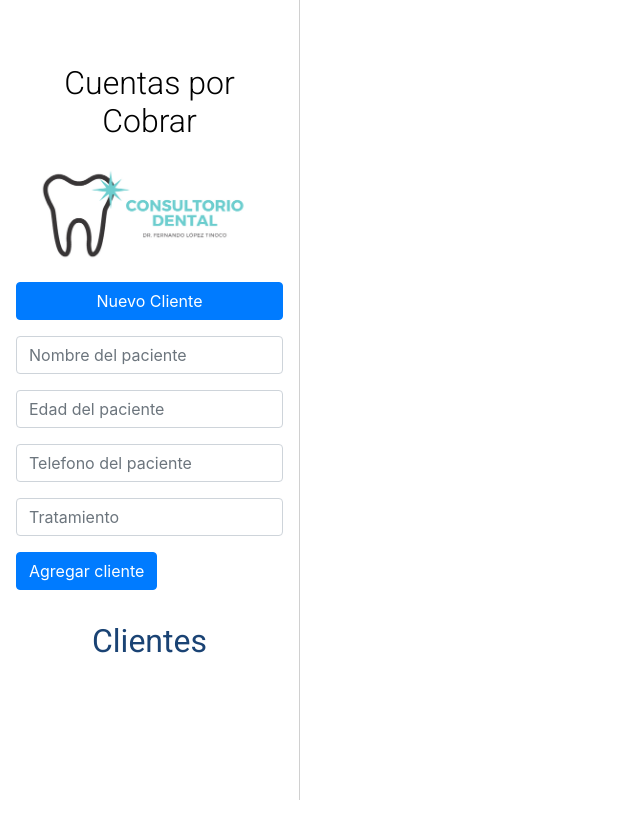
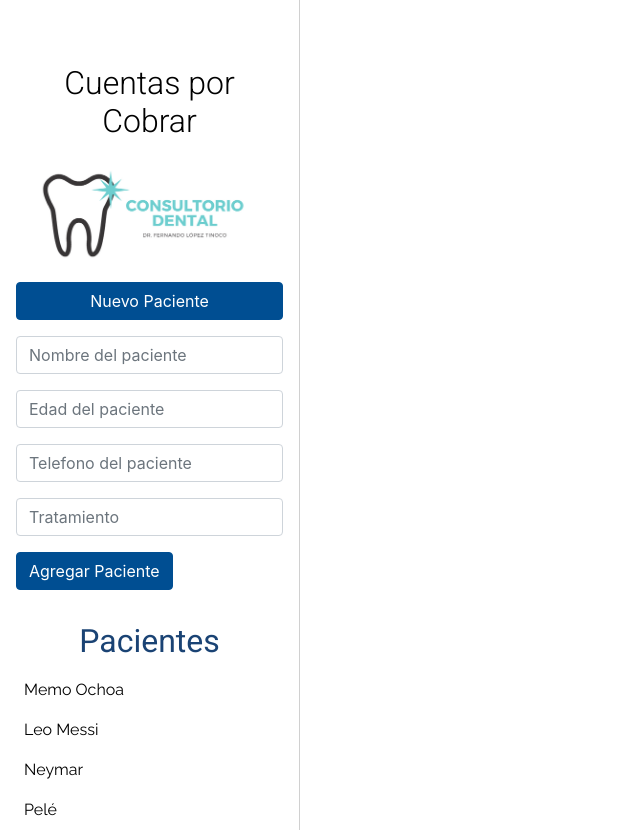
Before and after one commit to MarcoCarrillo/ConsultorioDental-cliente, a React (Create React App) app: page /menu-principal in a window 1280 px wide. Shown: the whole page, without its empty margins (0-640 px from the left). Before the commit the page ends 800 px from the top, so only its background shows below. Built offline with nearby package versions, Linux system fonts and the light colour scheme.

Commit message:
Listado de los clientes agregados

```diff
--- a/src/components/layout/Sidebar.js
+++ b/src/components/layout/Sidebar.js
@@ -1,5 +1,6 @@
 import React from 'react';
 import NuevoCliente from '../panelClientes/NuevoCliente';
+import ListadoClientes from '../panelClientes/ListadoClientes';
 
 const Sidebar = () => {
     return (
@@ -10,7 +11,8 @@ const Sidebar = () => {
             <NuevoCliente />
 
             <div className="clientes">
-                <h2 className="titulo-clientes">Clientes</h2>
+                <h2 className="titulo-clientes">Pacientes</h2>
+                <ListadoClientes />
             </div>
         </aside>
      );
--- /dev/null
+++ b/src/components/panelClientes/Cliente.js
@@ -0,0 +1,14 @@
+import React from 'react'
+
+const Cliente = ({cliente}) => {
+    return (
+        <li>
+            <button
+                type="button"
+                className="boton btn-blank"
+            >{cliente.nombre}</button>
+        </li>
+     );
+}
+
+export default Cliente;
--- /dev/null
+++ b/src/components/panelClientes/ListadoClientes.js
@@ -0,0 +1,25 @@
+import React from 'react';
+import Cliente from './Cliente';
+
+const ListadoClientes = () => {
+
+    const clientes = [
+        {nombre: 'Memo Ochoa', edad: '30', telefono: '6181762612', tratamiento: 'Muelas picadas'},
+        {nombre: 'Leo Messi', edad: '50', telefono: '6181762611', tratamiento: 'Brackets'},
+        {nombre: 'Neymar', edad: '20', telefono: '6181762613', tratamiento: 'Muelas del juicio'},
+        {nombre: 'Pelé', edad: '80', telefono: '6181762614', tratamiento: 'Extraccion'}
+    ];
+
+
+    return (
+        <ul className="listado-clientes">
+            {clientes.map(cliente => (
+                <Cliente
+                    cliente={cliente}
+                />
+            ))}
+        </ul>
+     );
+}
+
+export default ListadoClientes;
--- a/src/components/panelClientes/NuevoCliente.js
+++ b/src/components/panelClientes/NuevoCliente.js
@@ -39,8 +39,8 @@ const NuevoCliente = () => {
         <Fragment>
             <button
                 type="button"
-                className="btn btn-block btn-primary"
-            >Nuevo Cliente</button>
+                className="btn btn-block btn-azul"
+            >Nuevo Paciente</button>
 
             <form
                 className="form-nuevo-cliente mb-2"
@@ -91,7 +91,7 @@ const NuevoCliente = () => {
                 </div>
 
 
-                <input type="submit" className="btn btn-primary" value="Agregar cliente" onSubmit={onSubmit}/>
+                <input type="submit" className="btn btn-azul" value="Agregar Paciente" onSubmit={onSubmit}/>
             </form>
         </Fragment>
 
--- a/src/index.css
+++ b/src/index.css
@@ -135,10 +135,9 @@ aside {
   font-family: 'Roboto', sans-serif;
   font-weight: 500;
   color:#1A4374;
+  margin-bottom: 10px;
 }
-.listado-clientes li {
-  margin-bottom: 2rem;
-}
+
 .listado-clientes li a {
   font-size: 1.4rem;
   color: grey;
@@ -163,3 +162,31 @@ aside {
 .boton-nuevo-cliente {
   margin-top: 2rem;
 }
+
+.btn-blank {
+  margin: 0;
+  padding: 0;
+  display: block;
+  background-color: transparent;
+}
+
+.boton {
+  font-family: 'Raleway',sans-serif;
+  padding: .5rem;
+  font-size: 1.4;
+  font-weight: 400;
+  border-radius: .5rem;
+  border: none;
+  transition: background-color .3s ease;
+}
+ul {
+  list-style: none;
+  padding: 0;
+  margin: 0;
+}
+
+.btn-azul{
+  color: #fff;
+  background-color: #004E92;
+  border-color: #004E92;
+}
```
